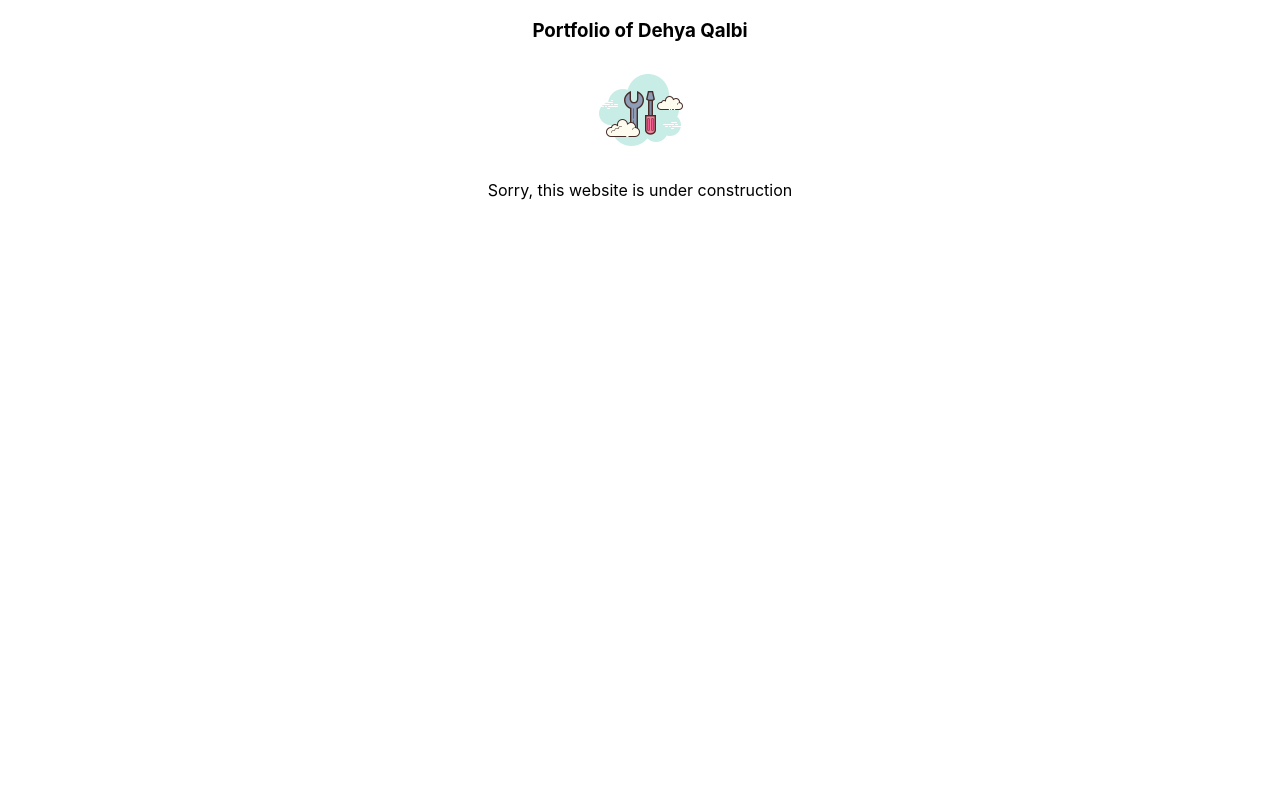
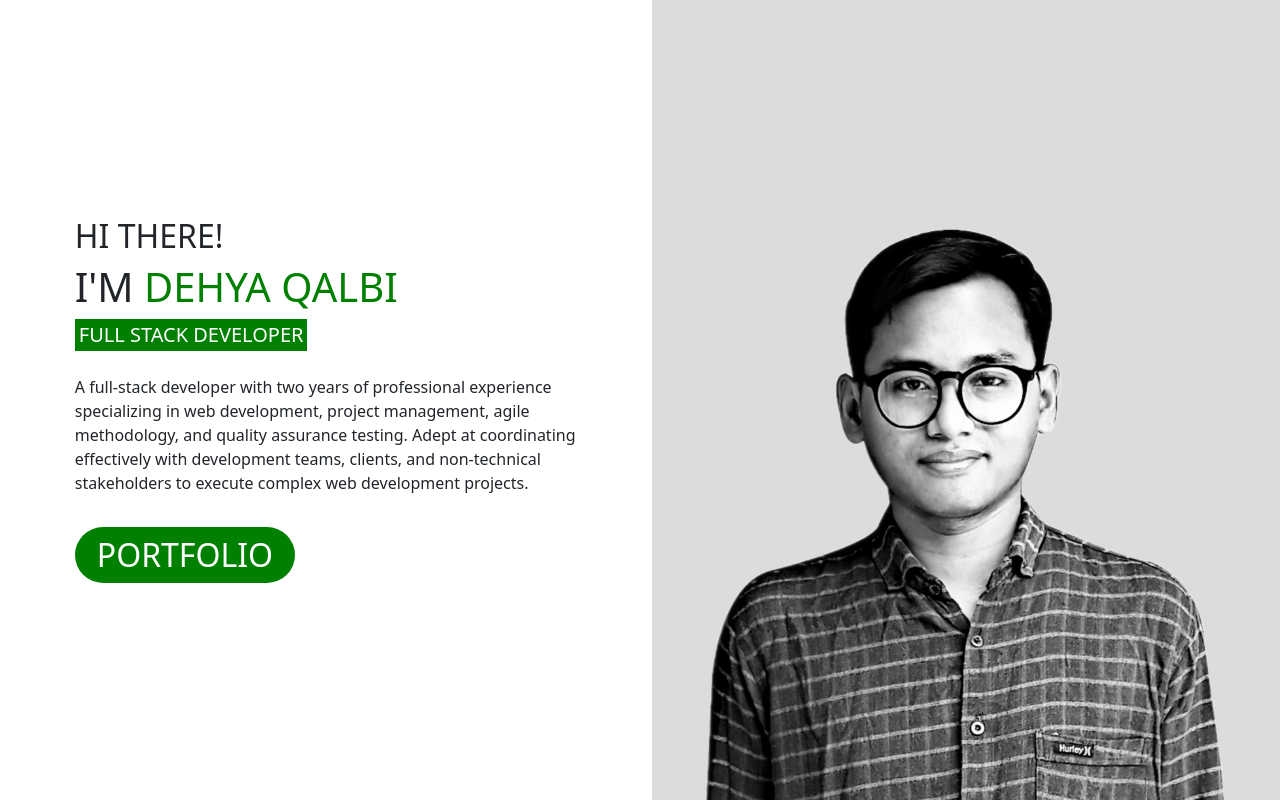
Before and after one commit to dehyabi/portfolio, a React (Create React App) app: page / in a window 1280 px wide. Built offline with nearby package versions, Linux system fonts and the light colour scheme.

Commit message:
section-1 is done

```diff
--- a/src/App.css
+++ b/src/App.css
@@ -1,38 +1,79 @@
-.App {
-  text-align: center;
+body {
+ overflow-x: hidden;
 }
 
-.App-logo {
-  height: 40vmin;
-  pointer-events: none;
+.section-1 {
+ height: 100vh;
 }
 
-@media (prefers-reduced-motion: no-preference) {
-  .App-logo {
-    animation: App-logo-spin infinite 20s linear;
-  }
+.dehya-photo-wrapper {
+ background-color: rgb(220, 220, 220);
+ height: 100vh;
+ position: relative;
 }
 
-.App-header {
-  background-color: #282c34;
-  min-height: 100vh;
-  display: flex;
-  flex-direction: column;
-  align-items: center;
-  justify-content: center;
-  font-size: calc(10px + 2vmin);
-  color: white;
+.dehya-photo {
+ width: 100%;
+ position: absolute;
+ bottom: 0;
 }
 
-.App-link {
-  color: #61dafb;
+.dehya-summary {
+ max-width: 80%;
 }
 
-@keyframes App-logo-spin {
-  from {
-    transform: rotate(0deg);
-  }
-  to {
-    transform: rotate(360deg);
-  }
+.dq {
+ color: green;
 }
+
+.dehya {
+ background-color: green;
+ color: white;
+}
+
+.pf-button {
+ background-color: green;
+ border: none;
+ color: white;
+ border-radius: 30px;
+}
+
+.pf-button:hover {
+ opacity: 0.75;
+}
+
+@media (max-width: 1024px) and (rgb(152, 251, 152)-height: 769px){
+ .dehya-photo-wrapper {
+  height: 700px;
+ }
+}
+
+@media (max-width: 767px) {
+ .dehya-summary-wrapper, .dehya-photo-wrapper {
+  height: 500px;
+ }
+}
+
+@media (max-height: 500px) {
+ .dehya-photo-wrapper {
+  height: 600px;
+ }
+ .dehya-photo {
+  width: 70%;
+  margin-left: 15%;
+ }
+}
+
+@media (max-width: 350px) {
+ .dehya-summary-wrapper {
+  height: 600px;
+ }
+
+ .dehya-photo-wrapper {
+  height: 350px;
+ }
+
+ .dehya {
+  font-size: 15px;
+ }
+}
--- a/src/App.js
+++ b/src/App.js
@@ -1,15 +1,33 @@
-import './App.css'
-import uc_img from './Components/Assets/uc.png'
+import './App.css';
+import 'bootstrap/dist/css/bootstrap.min.css';
+import profile_nobg from './Components/Assets/profile-nobg.png';
 
 function App() {
   return (
-    <div className="App">
-    <h3>Portfolio of Dehya Qalbi</h3>
 
-    <img src={uc_img} alt='under construction'/>
-    <p>Sorry, this website is under construction</p>
+    <>
+    <div className="section-1 container-fluid">
+     <div className='row'>
+      <div className='col-md dehya-summary-wrapper d-flex justify-content-center align-items-center'>
+	<div className='dehya-summary'>
+         <h2>HI THERE!</h2>
+         <h1>I'M <span className='dq'>DEHYA QALBI</span></h1>
+	  <div className='d-flex'>
+            <h5 className='dehya p-1'>FULL STACK DEVELOPER</h5>
+	  </div>
+	  <p className='mt-3'>
+             A full-stack developer with two years of professional experience specializing in web development, project management, agile methodology, and quality assurance testing. Adept at coordinating effectively with development teams, clients, and non-technical stakeholders to execute complex web development projects.
+	  </p>
 
+	  <button className='pf-button mt-3'><h2 className='p-2 px-3 pb-0'>PORTFOLIO</h2></button>
+	</div>
+      </div>
+      <div className='col-md dehya-photo-wrapper p-0'>
+       <img className='dehya-photo' src={profile_nobg} />
+      </div>
+     </div>
     </div>
+    </>
   );
 }
 
```
Also changed, not shown: src/Components/Assets/profile-nobg.png (added).
